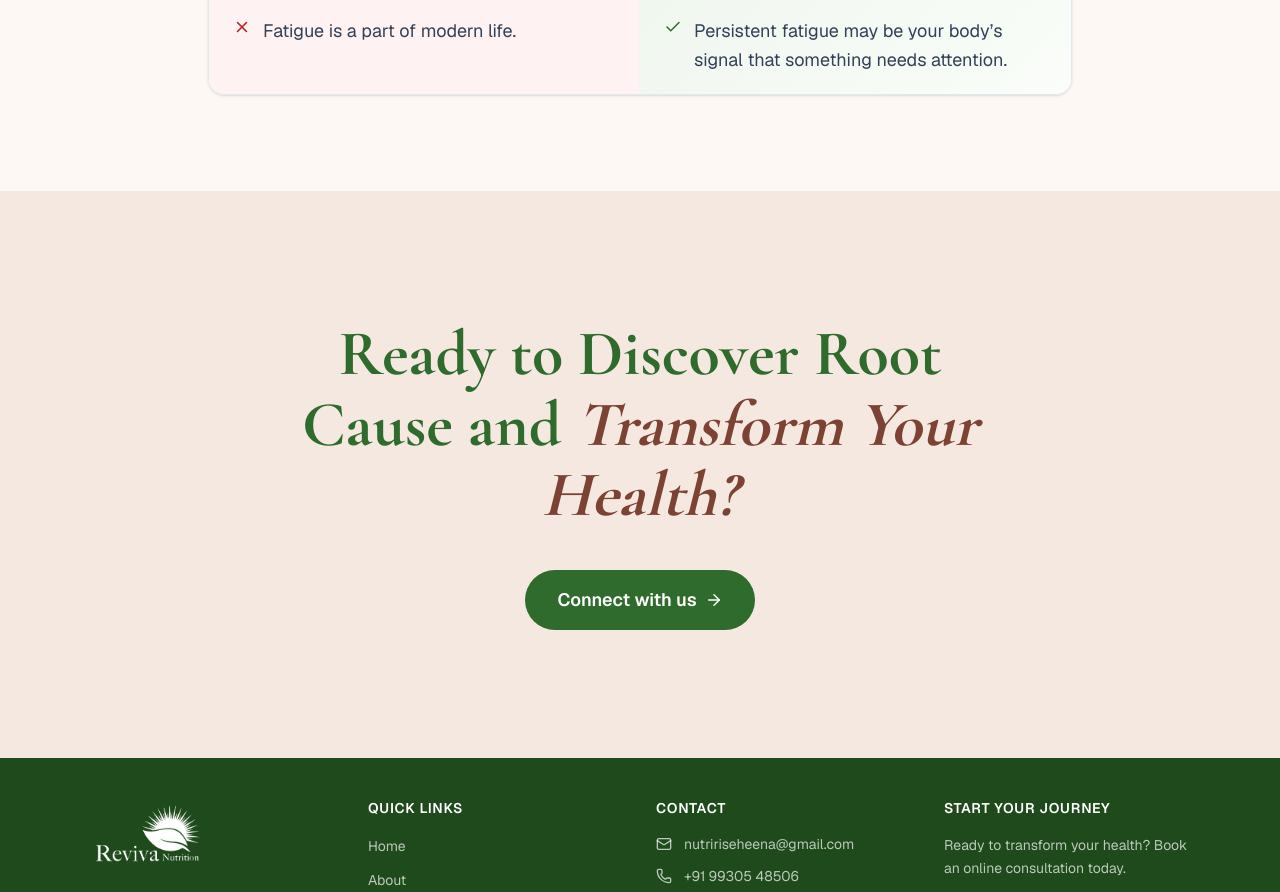
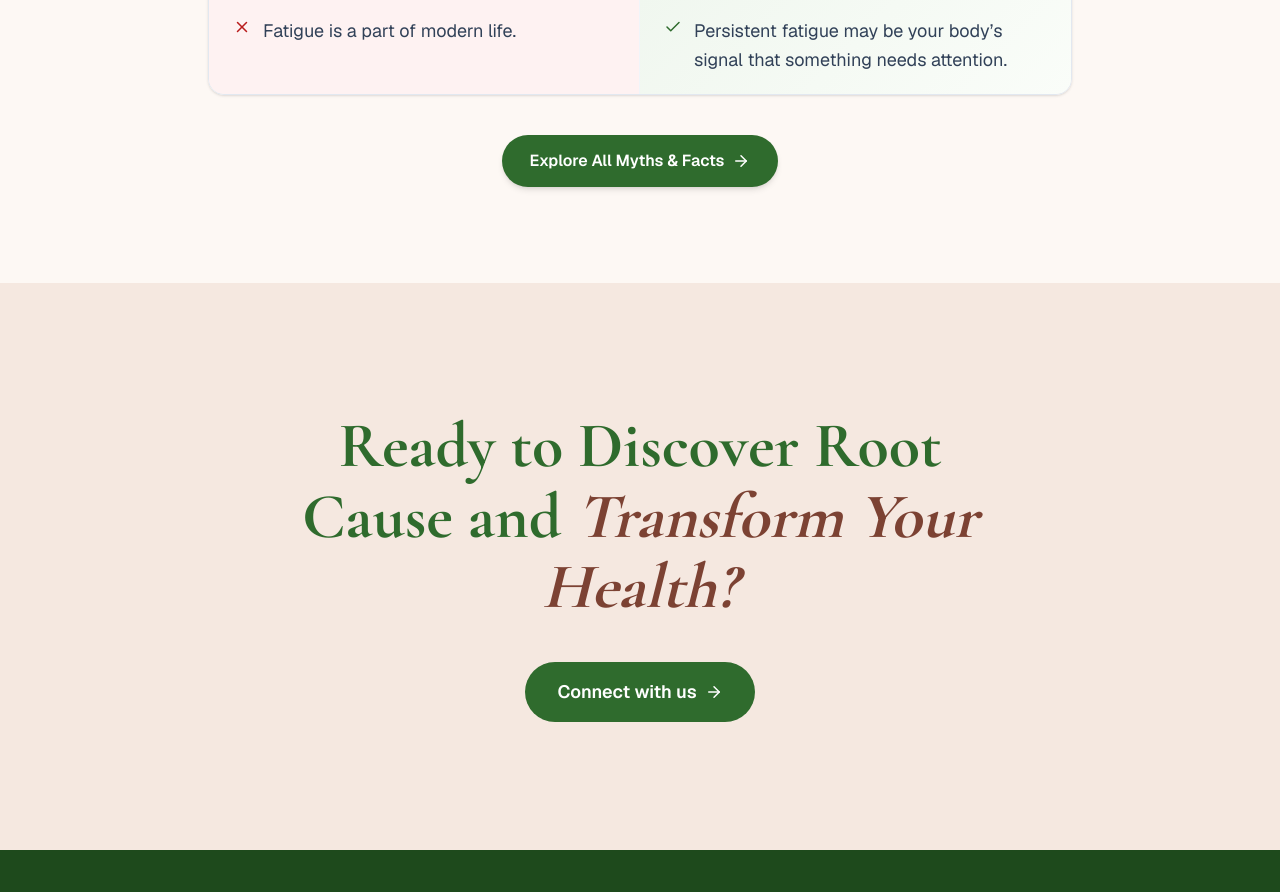
Before and after one commit to nutririseheena/reviva-nutrition, a Next.js app: page / in a window 1280 px wide. Shown: the part 6140-7032 px from the top of the page. Built offline with nearby package versions, Linux system fonts and the light colour scheme.

Commit message:
home page mythnfact added button

```diff
--- a/components/home/MythnFactPreview.tsx
+++ b/components/home/MythnFactPreview.tsx
@@ -1,6 +1,8 @@
 "use client";
 
+import Link from "next/link";
 import { X, Check } from "lucide-react";
+import { ArrowRight } from "lucide-react";
 import { motion } from "framer-motion";
 import { mythsFacts } from "@/data/consult";
 
@@ -95,6 +97,23 @@ export default function MythnFactPreview() {
             </motion.div>
           ))}
         </motion.div>
+
+        <motion.div
+          className="mt-10 text-center"
+          initial={{ opacity: 0, y: 18 }}
+          whileInView={{ opacity: 1, y: 0 }}
+          viewport={{ once: false, amount: 0.1 }}
+          transition={{ duration: 0.55, ease: "easeOut" }}
+        >
+          <Link
+            href="/testimonials#myths-facts"
+            className="inline-flex items-center gap-2 rounded-full px-7 py-3.5 text-base font-semibold text-white shadow-md transition-all hover:scale-105 hover:shadow-lg"
+            style={{ backgroundColor: "var(--reviva-green)" }}
+          >
+            Explore All Myths &amp; Facts
+            <ArrowRight size={18} />
+          </Link>
+        </motion.div>
       </div>
     </section>
   );
--- a/components/testimonials/MythsFactsHero.tsx
+++ b/components/testimonials/MythsFactsHero.tsx
@@ -6,6 +6,7 @@ import { pageTagline } from "@/data/myths-facts";
 export default function MythsFactsHero() {
   return (
     <section
+      id="myths-facts"
       className="py-20 sm:py-24 md:py-28"
       style={{
         background:
```
